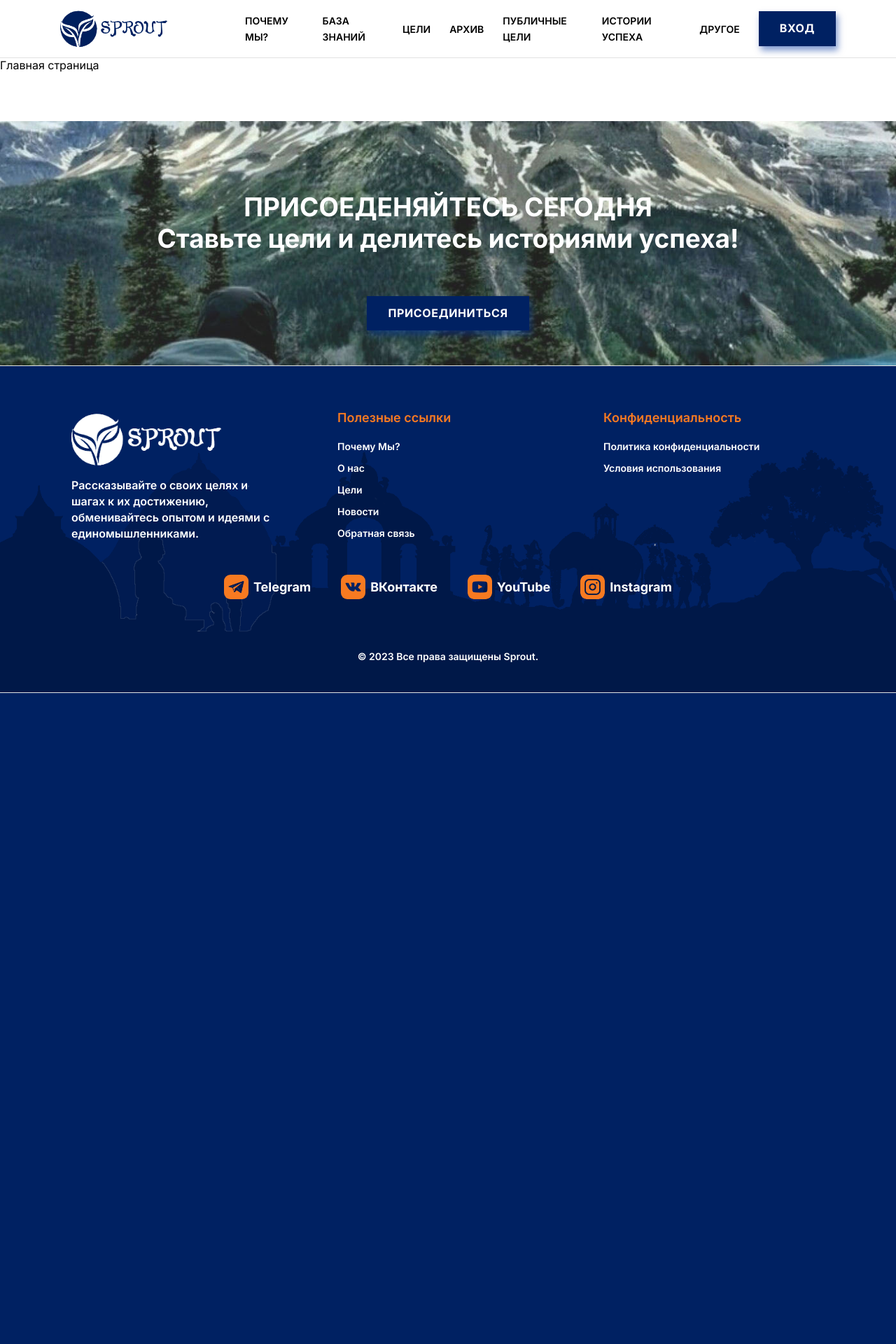
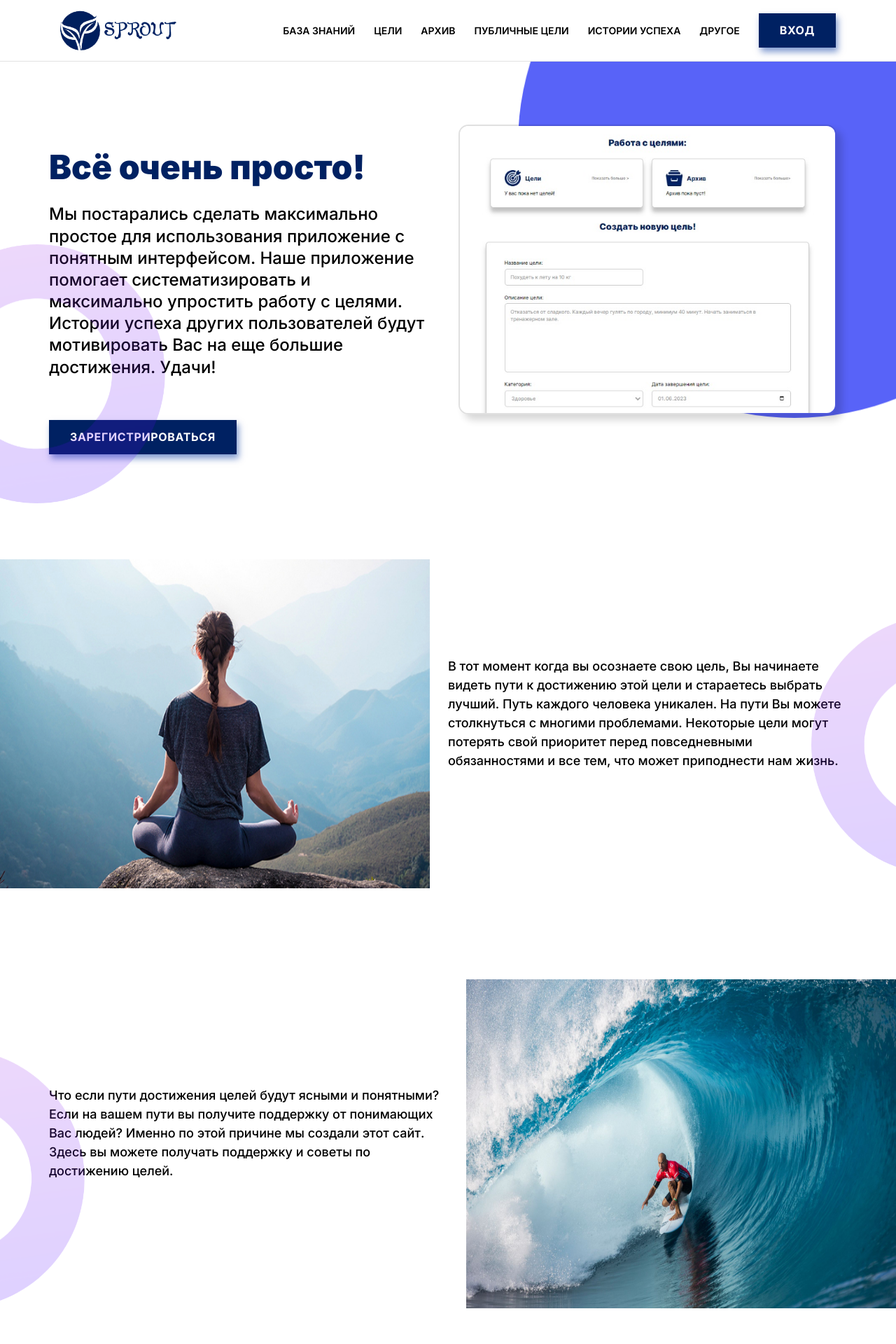
Before and after one commit to Viktor1732/ACHIEVING_GOALS, a Django app: page / in a window 1280 px wide. Shown: the top 1920 px of the page at 70% size. Before the commit the page ends 990 px from the top, so only its background shows below. Run offline with Django 4.2, Linux system fonts and the light colour scheme; parts of the project's set-up code (start-up, migrations or seed data) failed here and were passed over.

Commit message:
Заменил страницу 'О нас'. Теперь - это главная страница с небольшими правками.

```diff
--- a/goals/goal_setting/templates/goal_setting/base.html
+++ b/goals/goal_setting/templates/goal_setting/base.html
@@ -23,7 +23,6 @@
                 <img src="{% static 'goal_setting/images/logo/logo.png' %}" class="logo-img" alt="logo">
             </a>
             <div class="navbar-menu-wrap">
-                {% url 'why_us' as why_us %}
                 {% url 'goals_info' as goals_info %}
                 {% url 'points_info' as points_info %}
                 {% url 'leaders' as leaders %}
@@ -36,9 +35,6 @@
                 {% url 'privacy_policy' as privacy_policy %}
                 {% url 'condition_of_use' as condition_of_use %}
                 <ul class="menu-header-not-auth">
-                    <li class="menu-header-item">
-                        <a class="{% active request why_us %}" href="{{ why_us }}">Почему мы?</a>
-                    </li>
                     <li class="menu-header-item">
                         <a class="menu-nav-link" href="#">База знаний</a>
                         <ul class="sub-menu">
--- a/goals/goal_setting/templates/goal_setting/index.html
+++ b/goals/goal_setting/templates/goal_setting/index.html
@@ -1,5 +1,71 @@
 {% extends 'goal_setting/base.html' %}
+{% load static %}
 
 {% block content %}
-<h1>Главная страница</h1>
+<!-- about us -->
+<section class="about-us">
+    <div class="container">
+        <div class="row">
+            <div class="about-left">
+                <div class="about-content">
+                    <h1 class="about-title">Всё очень просто!</h1>
+                    <p class="about-desc">Мы постарались сделать максимально простое для использования приложение
+                        с понятным интерфейсом. Наше приложение помогает систематизировать и максимально упростить работу
+                        с целями. Истории успеха других пользователей будут мотивировать Вас на еще большие достижения. Удачи!</p>
+                    <div class="join-btn">
+                        <a href="#" class="btn btn-blue">Зарегистрироваться</a>
+                    </div>
+                </div>
+            </div>
+            <div class="about-right">
+                <div class="about-img-wrap">
+                    <img class='about-img' src="{% static 'goal_setting/images/content/create-goal.jpg' %}" alt="image-form">
+                </div>
+            </div>
+        </div>
+    </div>
+</section>
+
+<!-- chess -->
+<section class="chess">
+    <div class="container">
+        <div class="row-top">
+            <div class="chess-img-wrap">
+                <img class="chess-img-left" src="{% static 'goal_setting/images/content/yoga.jpg' %}">
+            </div>
+            <div class="chess-text-wrap">
+                <p class="chess-text">В тот момент когда вы осознаете свою цель, Вы начинаете видеть пути к
+                    достижению этой цели и стараетесь выбрать лучший. Путь каждого человека уникален. На пути Вы можете
+                    столкнуться с многими проблемами. Некоторые цели могут потерять свой приоритет перед повседневными
+                    обязанностями и все тем, что может приподнести нам жизнь.</p>
+            </div>
+        </div>
+        <div class="row-bottom">
+            <div class="chess-text-wrap">
+                <p class="chess-text">Что если пути достижения целей будут ясными и понятными? Если на вашем пути
+                    вы получите поддержку от понимающих Вас людей? Именно по этой причине мы создали этот сайт.
+                    Здесь вы можете получать поддержку и советы по достижению целей.</p>
+            </div>
+            <div class="chess-img-wrap">
+                <img class="chess-img-right" src="{% static 'goal_setting/images/content/surfer.jpg' %}">
+            </div>
+        </div>
+    </div>
+</section>
+
+<!-- features -->
+<section class="features">
+    <div class="container">
+        <div class="features-text-wrap">
+            <h2 class="about-title">Приложение для постановки<br>и достижения целей</h2>
+            <p class="about-desc">
+                В этом веб-приложении вы найдете систему поддержки, которая поможет визуализировать Ваши цели и
+                выстроить шаги для их достижения. Вы можете создавать неограниценное количество целей. Также
+                есть возможность поделиться своей целью, если захотите, с другими пользователями и видеть цели других.
+                Выполненные цели отправляются в архив, разделенный на временные интервалы. Всегда есть возможность
+                отменить выполнение цели.
+            </p>
+        </div>
+    </div>
+</section>
 {% endblock content %}
--- a/goals/goal_setting/urls.py
+++ b/goals/goal_setting/urls.py
@@ -4,7 +4,6 @@ from goal_setting.views import *
 
 urlpatterns = [
     path('', index, name='home'),
-    path('why_us/', why_us, name='why_us'),
     path('goals_how_it_work/', goals_info, name='goals_info'),
     path('points_how_it_work/', points_info, name='points_info'),
     path('leaders/', show_leaders, name='leaders'),
--- a/goals/goal_setting/views.py
+++ b/goals/goal_setting/views.py
@@ -10,11 +10,9 @@ from .utils import *
 
 
 def index(request):
-    return render(request, 'goal_setting/index.html', context={'title': 'Лучшее приложение для достижения целей!'})
-
-
-def why_us(request):
-    return render(request, 'goal_setting/why_us.html', context={'title': 'Sprout | Почему Мы?'})
+    return render(request, 'goal_setting/index.html', context={
+        'title': 'Sprout | Лучшее приложение для достижения целей!'
+    })
 
 
 def goals_info(request):
@@ -183,7 +181,7 @@ class ListNews(DataMixin, ListView):
 
     def get_context_data(self, *, object_list=None, **kwargs):
         context = super().get_context_data(**kwargs)
-        c_def = self.get_user_context(title='Новости успехов!')
+        c_def = self.get_user_context(title='Sprout | Новости успехов!')
         return dict(list(context.items()) + list(c_def.items()))
 
     def get_queryset(self):
```
Also changed, not shown: goals/goal_setting/templates/goal_setting/why_us.html (deleted, +0 -70 lines).
